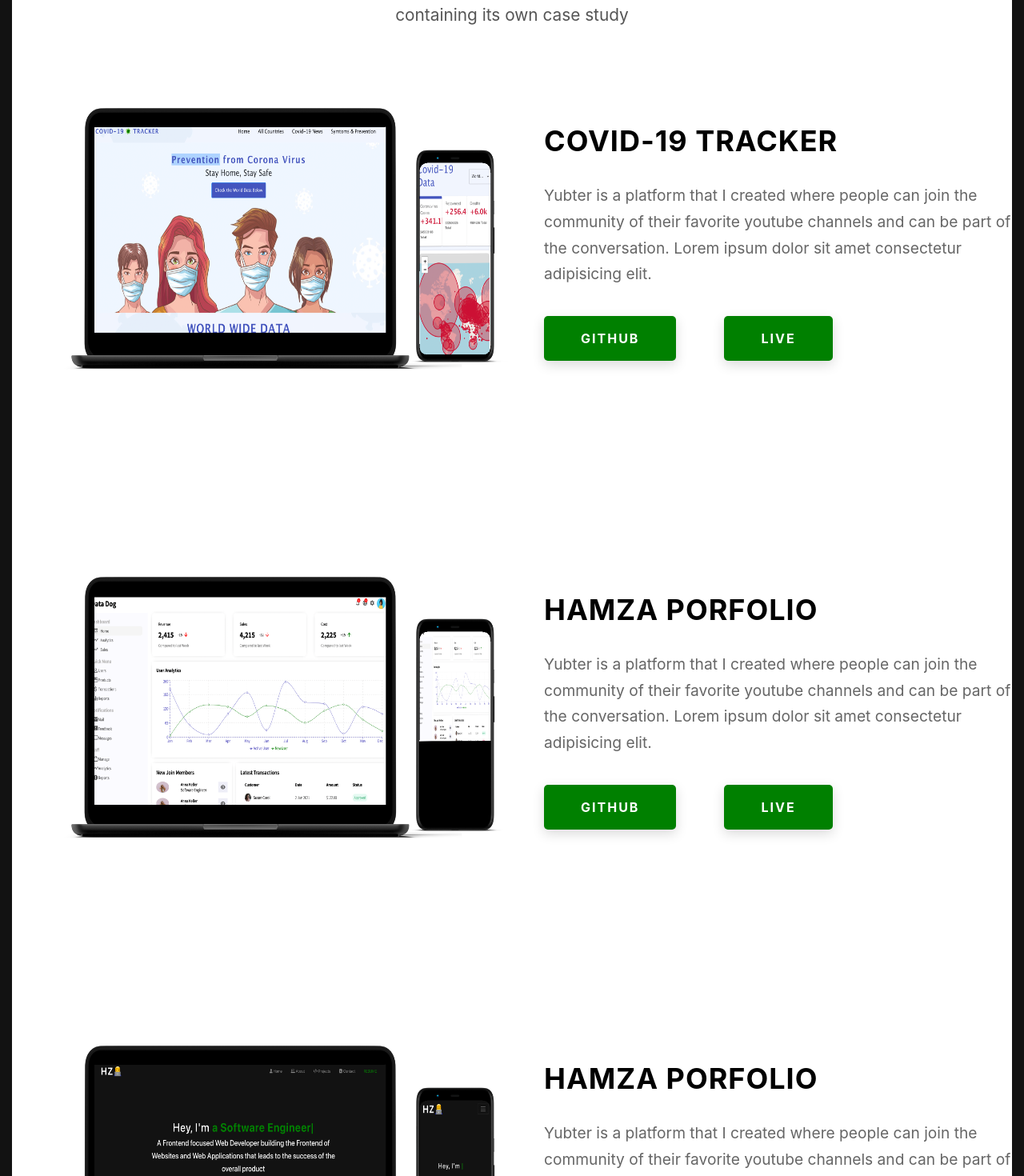
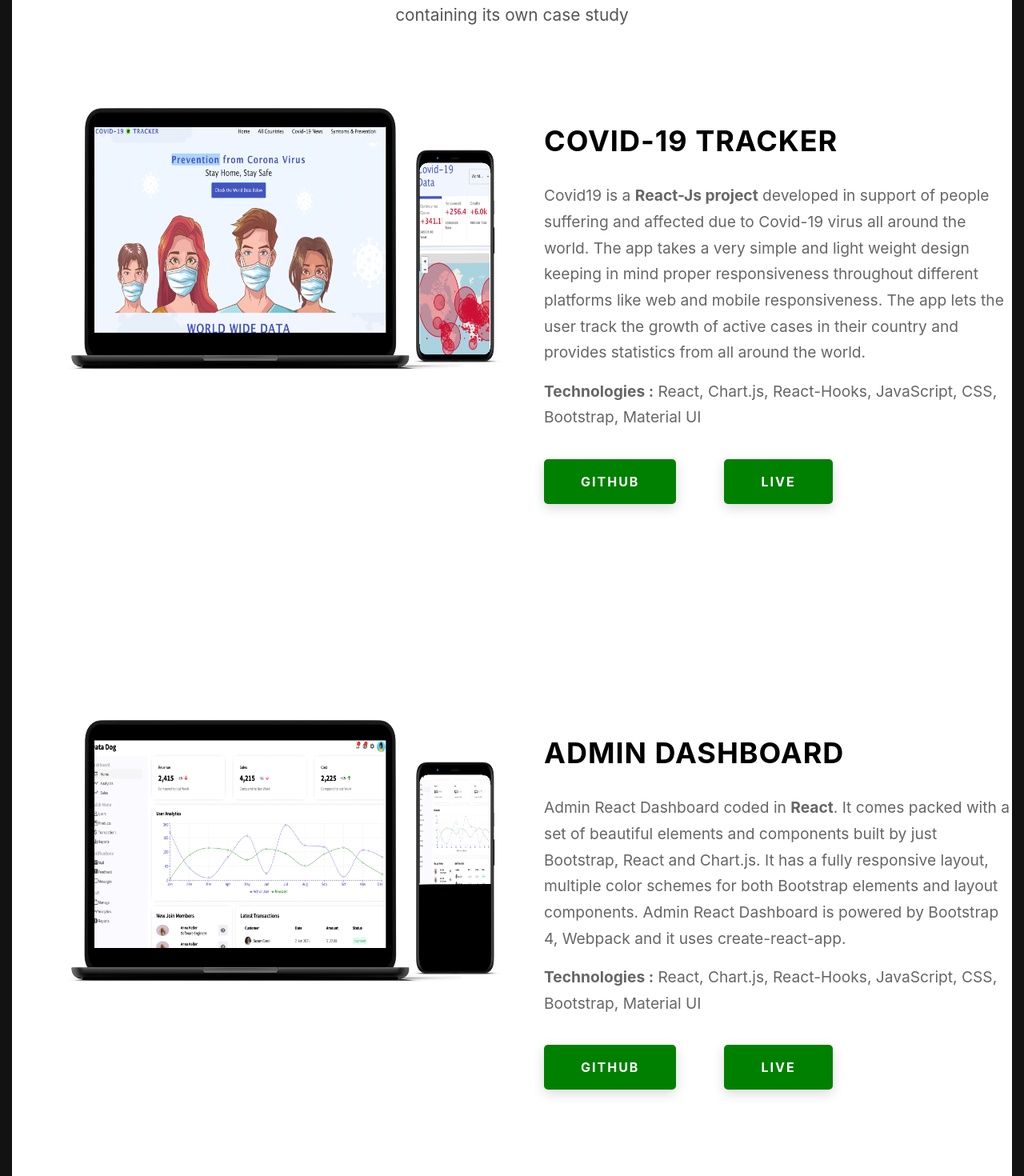
Before and after one commit to hamzazaka/Hamza-Portfolio, a React (Create React App) app in the folder portfolio-app/: page / in a window 1280 px wide. Shown: the part 1911-3381 px from the top of the page at 80% size. Built offline with nearby package versions, Linux system fonts and the light colour scheme.

Commit message:
adding the images and the project links

```diff
--- a/portfolio-app/src/components/Projects.js
+++ b/portfolio-app/src/components/Projects.js
@@ -19,10 +19,10 @@ export default function Projects() {
                 </div>
                 <div className="col-md-6 project-description">
                     <h1>Covid-19 Tracker</h1>
-                    <p>Yubter is a platform that I created where people can join the community of their favorite youtube channels and can be part of the conversation. Lorem ipsum dolor sit amet consectetur adipisicing elit.</p>
-                    <a href="" className='btn btn-contact'>Github</a>
-                    <a href="" className='btn btn-contact'>Live </a>
-
+                    <p>Covid19 is a <strong>React-Js project</strong> developed in support of people suffering and affected due to Covid-19 virus all around the world. The app takes a very simple and light weight design keeping in mind proper responsiveness throughout different platforms like web and mobile responsiveness. The app lets the user track the growth of active cases in their country and provides statistics from all around the world.</p>
+                     <p><strong>Technologies :</strong> React, Chart.js, React-Hooks, JavaScript, CSS, Bootstrap, Material UI</p>
+                    <a target='_blank' href="https://github.com/hamzazaka/COVID-19-Tracker" className='btn btn-contact'>Github</a>
+                    <a target='_blank' href="https://covid-19-my.netlify.app" className='btn btn-contact'>Live </a>
                 </div>
 
             </div>
@@ -33,10 +33,11 @@ export default function Projects() {
                     <img src={dashboardreact} alt="project" />
                 </div>
                 <div className="col-md-6 project-description pd-2">
-                    <h1>Hamza Porfolio</h1>
-                    <p>Yubter is a platform that I created where people can join the community of their favorite youtube channels and can be part of the conversation. Lorem ipsum dolor sit amet consectetur adipisicing elit.</p>
-                    <a href="" className='btn btn-contact'>Github</a>
-                    <a href="" className='btn btn-contact'>Live </a>
+                    <h1>Admin DashBoard</h1>
+                    <p>Admin React Dashboard coded in <strong>React</strong>. It comes packed with a set of beautiful elements and components built by just Bootstrap, React and Chart.js. It has a fully responsive layout, multiple color schemes for both Bootstrap elements and layout components. Admin React Dashboard is powered by Bootstrap 4, Webpack and it uses create-react-app.</p>
+                     <p><strong>Technologies :</strong> React, Chart.js, React-Hooks, JavaScript, CSS, Bootstrap, Material UI</p>
+                    <a href="https://github.com/hamzazaka/react-dashboard" className='btn btn-contact'>Github</a>
+                    <a href="https://admin-dashboardbyreact.netlify.app/" className='btn btn-contact'>Live </a>
                 </div>
 
             </div>
```
